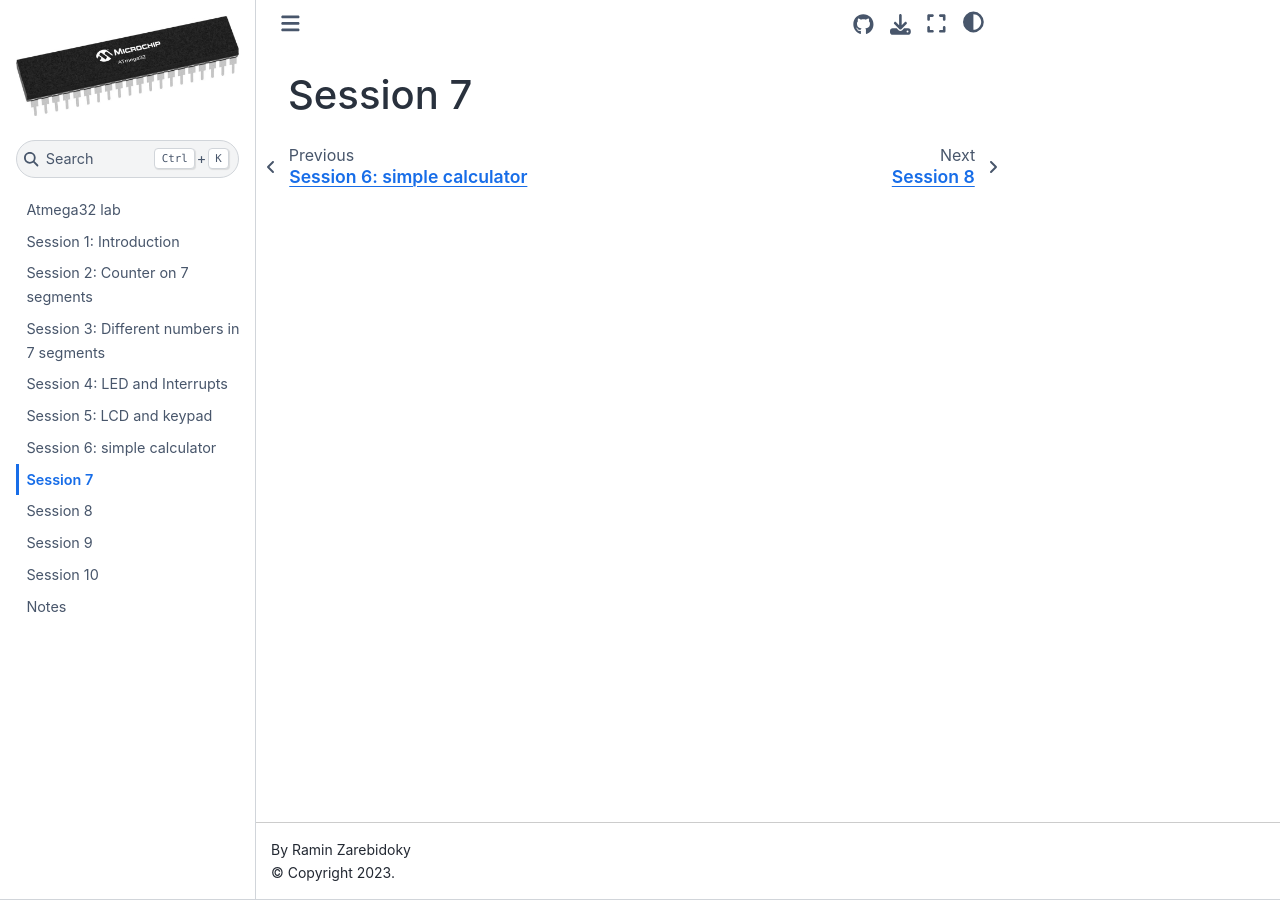
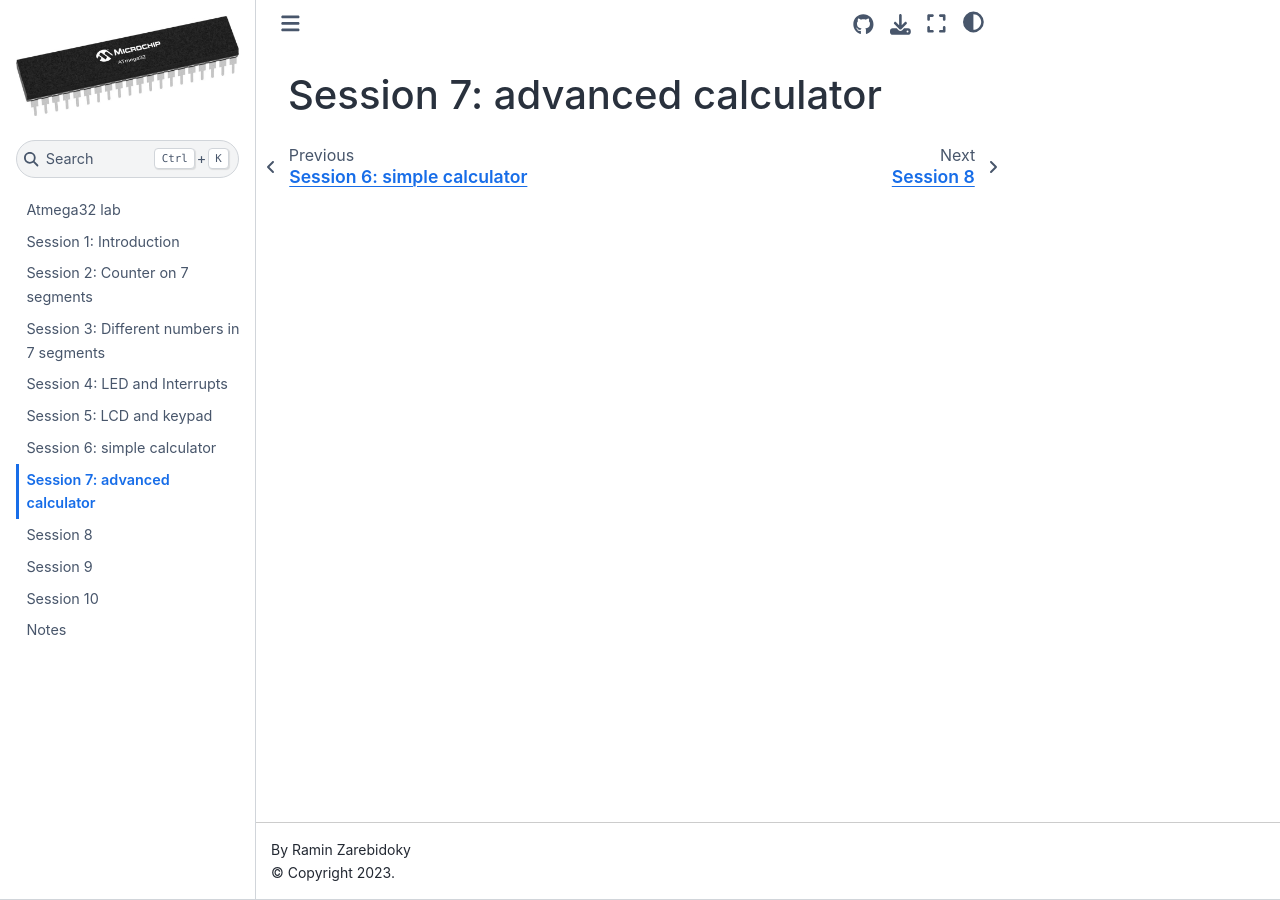
Before and after one commit to LiterallyTheOne/atmega32_lab, a Jupyter Book: the page built from docs/session_7.md, in a window 1280 px wide. Built offline with Jupyter Book 1.0.4 settings and Sphinx 7.4.7 and the Sphinx Book theme 1.1.4, drawn with Linux system fonts in a browser that asks for light colours.

Commit message:
session 7 advanced calculator

```diff
--- a/docs/session_7.md
+++ b/docs/session_7.md
@@ -1 +1 @@
-# Session 7
+# Session 7: advanced calculator
```
